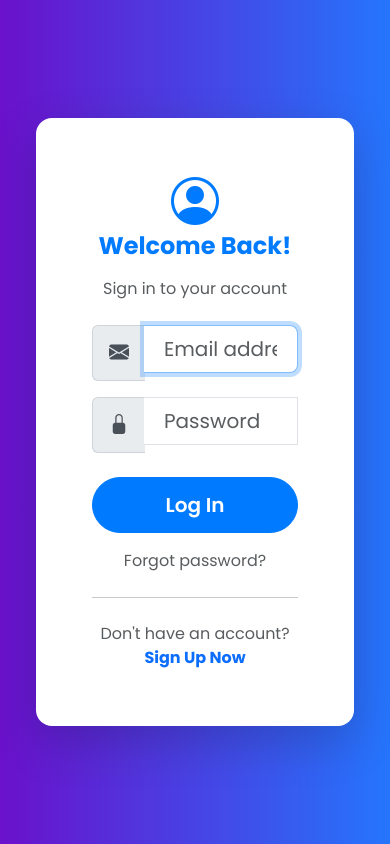
After one commit to Abdul-Rahman-Ibrahim/Student-Dashboard, a Django app: template templates/accounts/login.html in a window 390 px wide. The commit adds this page. Run offline with Django 5.2, Linux system fonts and the light colour scheme; the template is opened without the code that fills it, so the values that code supplies are empty.

```diff
--- /dev/null
+++ b/templates/accounts/login.html
@@ -0,0 +1,177 @@
+{% load static %}
+
+<!DOCTYPE html>
+<html lang="en" data-bs-theme="light">
+
+<head>
+    <meta charset="utf-8">
+    <meta name="viewport" content="width=device-width, initial-scale=1">
+    <meta name="description" content="Modern login page template for email and password.">
+    <meta name="author" content="Your Name">
+    <title>Login</title>
+
+    <link href="https://cdn.jsdelivr.net/npm/bootstrap@5.3.3/dist/css/bootstrap.min.css" rel="stylesheet"
+        integrity="sha384-QWTKZyjpPEjISv5WaRU9OFeRpok6YctnYmDr5pNlyT2bRjXh0JMhjY6hW+ALEwIH" crossorigin="anonymous">
+
+    <link rel="stylesheet" href="https://cdn.jsdelivr.net/npm/bootstrap-icons@1.11.3/font/bootstrap-icons.min.css">
+
+    <link href="https://fonts.googleapis.com/css2?family=Poppins:wght@300;400;500;600;700&display=swap"
+        rel="stylesheet">
+
+    <style>
+        /* Custom CSS for Login Page */
+
+        body {
+            font-family: 'Poppins', sans-serif; /* Applied if linked in HTML */
+            background: linear-gradient(to right, #6a11cb 0%, #2575fc 100%); /* Vibrant gradient background */
+            display: flex; /* Centers content vertically and horizontally */
+            align-items: center;
+            justify-content: center;
+            min-height: 100vh; /* Ensures it takes full viewport height */
+            margin: 0;
+        }
+
+        .card {
+            max-width: 500px; /* Limit card width for better readability */
+            background-color: #ffffff; /* White card background */
+            border-radius: 1rem; /* More rounded corners */
+            box-shadow: 0 10px 20px rgba(0, 0, 0, 0.15); /* Stronger, more appealing shadow */
+            transition: transform 0.3s ease, box-shadow 0.3s ease;
+        }
+
+        .card:hover {
+            transform: translateY(-5px); /* Subtle lift effect on hover */
+            box-shadow: 0 15px 30px rgba(0, 0, 0, 0.2);
+        }
+
+        .card-body {
+            padding: 2.5rem; /* Increased internal padding */
+        }
+
+        .input-group-text {
+            background-color: #e9ecef; /* Light background for icon */
+            border: 1px solid #ced4da;
+            border-right: none; /* Blend with input field */
+            color: #495057;
+            font-size: 1.25rem; /* Larger icon size */
+            padding: 0.75rem 1rem; /* Adjust padding for icon */
+        }
+
+        .form-control-lg {
+            height: calc(2.5rem + 2px); /* Standard large input height */
+            border-left: none; /* Blend with icon */
+            padding: 0.75rem 1.25rem; /* Match input padding */
+            border-radius: 0.5rem; /* Slightly rounded input corners */
+        }
+
+        .form-control-lg:focus {
+            box-shadow: 0 0 0 0.25rem rgba(0, 123, 255, 0.25); /* Bootstrap's primary blue focus shadow */
+            border-color: #80bdff;
+        }
+
+        .btn-primary {
+            background-color: #007bff; /* Bootstrap primary blue */
+            border-color: #007bff;
+            font-weight: 600;
+            padding: 0.75rem 1.5rem; /* Larger button padding */
+            border-radius: 50rem !important; /* Extremely rounded for pill shape */
+            transition: background-color 0.2s ease, border-color 0.2s ease;
+        }
+
+        .btn-primary:hover {
+            background-color: #0056b3;
+            border-color: #0056b3;
+        }
+
+        .text-primary {
+            color: #007bff !important; /* Ensure primary color is applied */
+        }
+
+        .bi-person-circle {
+            font-size: 4rem !important; /* Adjust size of the user icon */
+            margin-bottom: 1rem;
+        }
+
+        /* Responsive adjustments */
+        @media (max-width: 767.98px) {
+            .card {
+                margin: 1.5rem; /* Add some margin on smaller screens */
+            }
+            .card-body {
+                padding: 2rem;
+            }
+            .bi-person-circle {
+                font-size: 3rem !important;
+            }
+            .h3 {
+                font-size: 1.5rem;
+            }
+        }
+    </style>
+</head>
+
+<body class="d-flex align-items-center justify-content-center min-vh-100 bg-light">
+
+    <div class="container">
+        <div class="row justify-content-center">
+            <div class="col-12 col-md-8 col-lg-5">
+                <div class="card shadow-lg p-4 p-md-5 border-0 rounded-4">
+                    <div class="card-body">
+                        <div class="text-center mb-4">
+                            <i class="bi bi-person-circle text-primary display-2"></i>
+                            <h1 class="h3 mb-3 fw-bold text-primary">Welcome Back!</h1>
+                            <p class="text-muted">Sign in to your account</p>
+                        </div>
+
+                        <form action="#" method="post">
+                            {% csrf_token %} <div class="mb-3">
+                                <label for="emailInput" class="form-label visually-hidden">Email address</label>
+                                <div class="input-group has-validation">
+                                    <span class="input-group-text"><i class="bi bi-envelope-fill"></i></span>
+                                    <input type="email" class="form-control form-control-lg" id="emailInput"
+                                        placeholder="Email address" required autofocus>
+                                    <div class="invalid-feedback">
+                                        Please enter a valid email address.
+                                    </div>
+                                </div>
+                            </div>
+
+                            <div class="mb-4">
+                                <label for="passwordInput" class="form-label visually-hidden">Password</label>
+                                <div class="input-group">
+                                    <span class="input-group-text"><i class="bi bi-lock-fill"></i></span>
+                                    <input type="password" class="form-control form-control-lg" id="passwordInput"
+                                        placeholder="Password" required>
+                                    <div class="invalid-feedback">
+                                        Password cannot be empty.
+                                    </div>
+                                </div>
+                            </div>
+
+                            <div class="d-grid mb-3">
+                                <button type="submit" class="btn btn-primary btn-lg rounded-pill">Log In</button>
+                            </div>
+
+                            <div class="text-center">
+                                <a href="#" class="text-decoration-none text-muted">Forgot password?</a>
+                            </div>
+
+                            <hr class="my-4">
+
+                            <div class="text-center">
+                                <p class="text-muted mb-0">Don't have an account?</p>
+                                <a href="#" class="text-decoration-none fw-bold">Sign Up Now</a>
+                            </div>
+                        </form>
+                    </div>
+                </div>
+            </div>
+        </div>
+    </div>
+
+    <script src="https://cdn.jsdelivr.net/npm/bootstrap@5.3.3/dist/js/bootstrap.bundle.min.js"
+        integrity="sha384-YvpcrYf0tY3lHB60NNkmXc5s9fDVZLESaAA55NDzOxhy9GkcIdslK1eN7N6jIeHz"
+        crossorigin="anonymous"></script>
+</body>
+
+</html>
```
Also changed, not shown: templates/base.html (+6 -1 lines).
